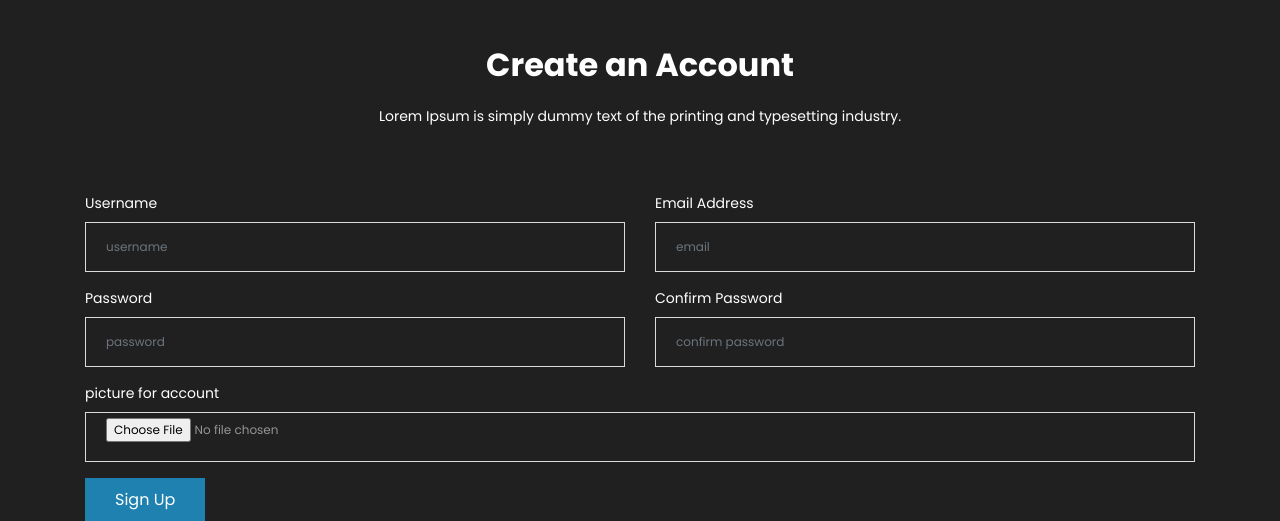
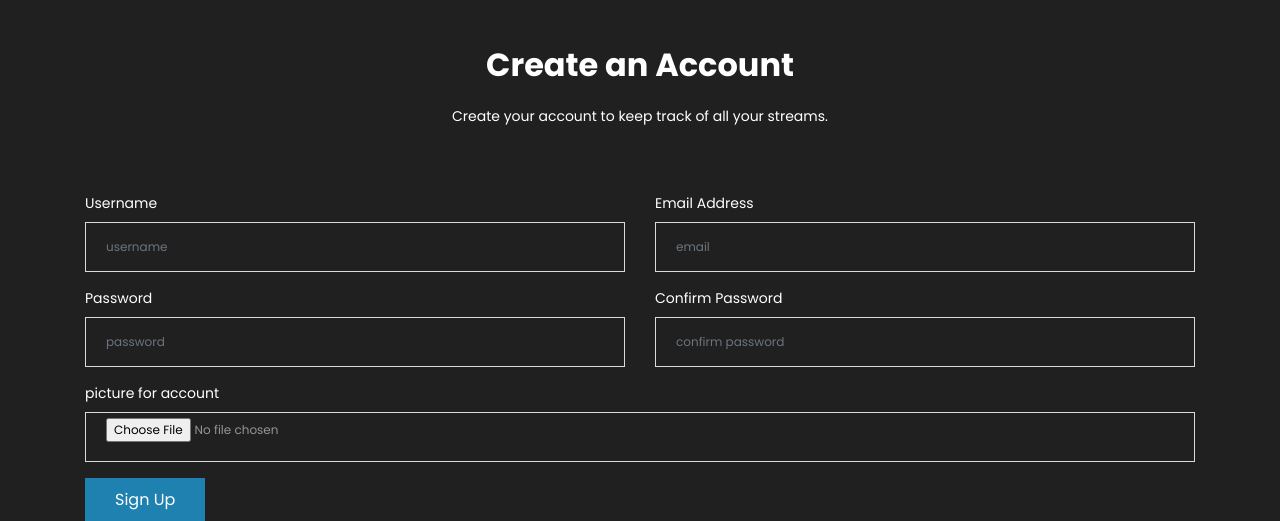
Before and after one commit to abdelghafour77/UpStream, a PHP site: page /user/sign-up in a window 1280 px wide. Shown: the part 123-644 px from the top of the page. Run offline with PHP 8.4, Linux system fonts and the light colour scheme; some libraries are stand-ins or nearby versions.

Commit message:
⚠ FIX BUGS ⚠

```diff
--- a/user/login.php
+++ b/user/login.php
@@ -63,7 +63,7 @@ if (isset($_POST['check'])) {
           <div class="row text-center intro">
             <div class="col-12">
               <h2>Welcome Back !</h2>
-              <p class="text-max-800">Lorem Ipsum is simply dummy text of the printing and typesetting industry.</p>
+              <p class="text-max-800">Login to fully enjoy your streaming experience.</p>
             </div>
             <!-- Col End -->
           </div>
--- a/user/sign-up.php
+++ b/user/sign-up.php
@@ -105,7 +105,7 @@ if (isset($_POST['sign-up'])) {
           <div class="row text-center intro">
             <div class="col-12">
               <h2>Create an Account</h2>
-              <p class="text-max-800">Lorem Ipsum is simply dummy text of the printing and typesetting industry.</p>
+              <p class="text-max-800">Create your account to keep track of all your streams.</p>
             </div>
             <!-- Col End -->
           </div>
```
